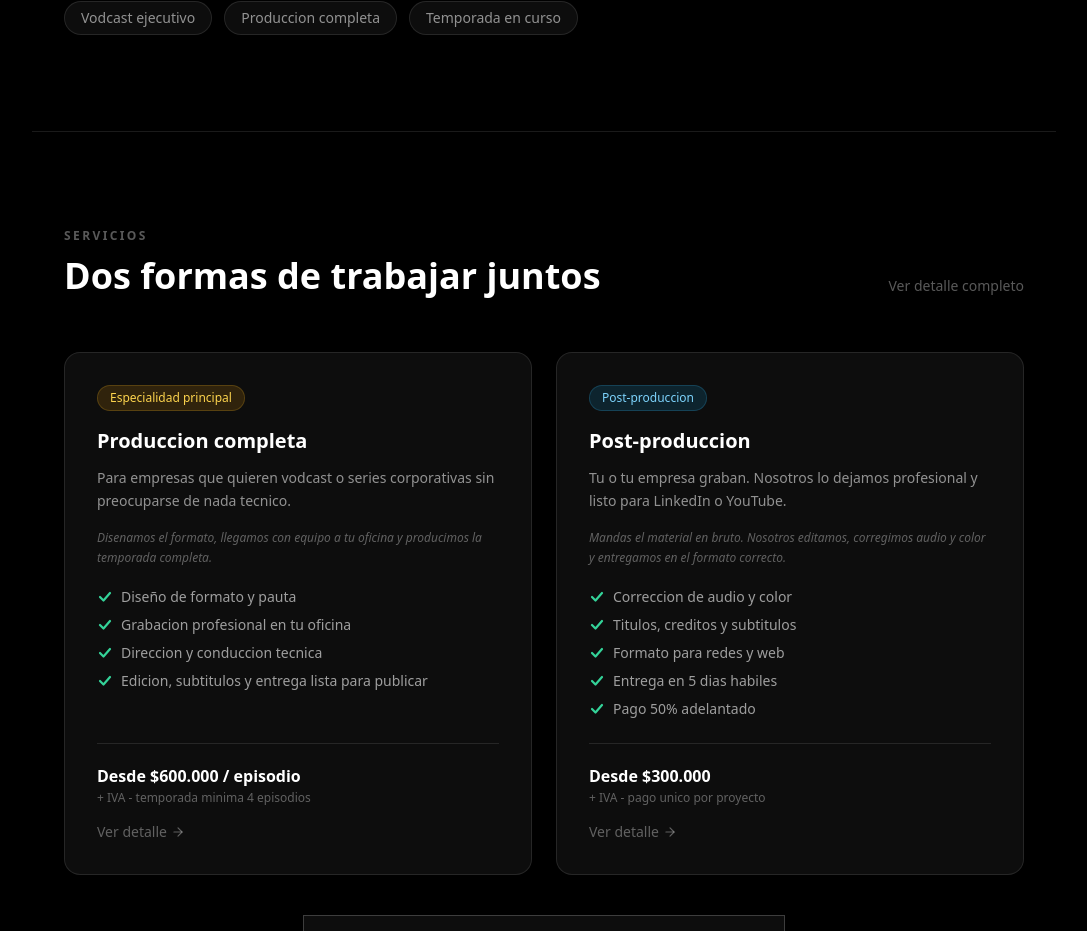
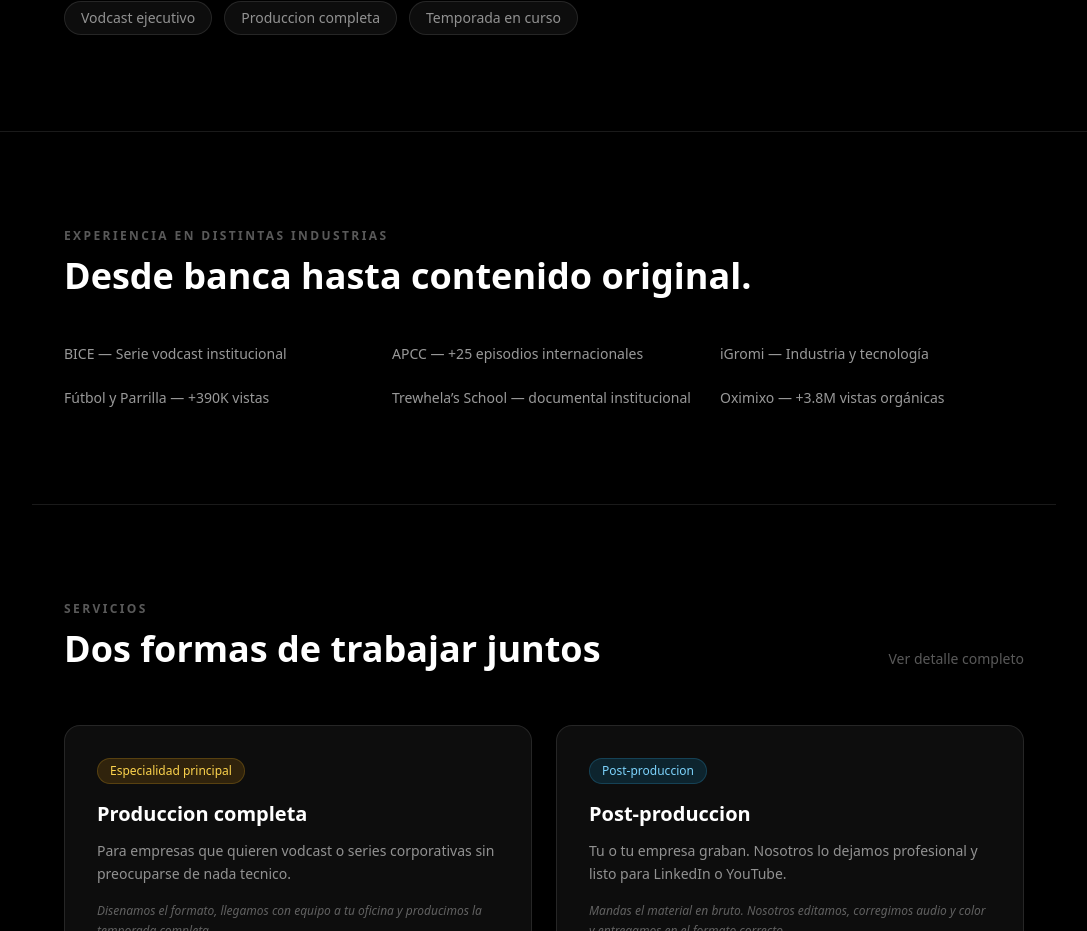
Before and after one commit to TronxGroup/Dekaelo-Media, a Next.js app: page / in a window 1280 px wide. Shown: the part 2936-3867 px from the top of the page, without its empty margins (96-1183 px from the left). Built offline with nearby package versions, Linux system fonts and the light colour scheme.

Commit message:
Update page.tsx

```diff
--- a/app/page.tsx
+++ b/app/page.tsx
@@ -321,6 +321,29 @@ export default function Page() {
         </div>
       </section>
 
+      <section className="border-t border-white/10 py-24">
+  <div className="container max-w-5xl">
+
+    <Eyebrow>Experiencia en distintas industrias</Eyebrow>
+
+    <h2 className="mt-3 text-3xl font-semibold md:text-4xl">
+      Desde banca hasta contenido original.
+    </h2>
+
+    <div className="mt-12 grid grid-cols-2 md:grid-cols-3 gap-6 text-sm text-white/60">
+
+      <div>BICE — Serie vodcast institucional</div>
+      <div>APCC — +25 episodios internacionales</div>
+      <div>iGromi — Industria y tecnología</div>
+      <div>Fútbol y Parrilla — +390K vistas</div>
+      <div>Trewhela’s School — documental institucional</div>
+      <div>Oximixo — +3.8M vistas orgánicas</div>
+
+    </div>
+
+  </div>
+</section>
+
       <section className="container border-t border-white/10 py-24 max-w-5xl">
         <div className="mb-14 flex items-end justify-between gap-4">
           <div>
```
